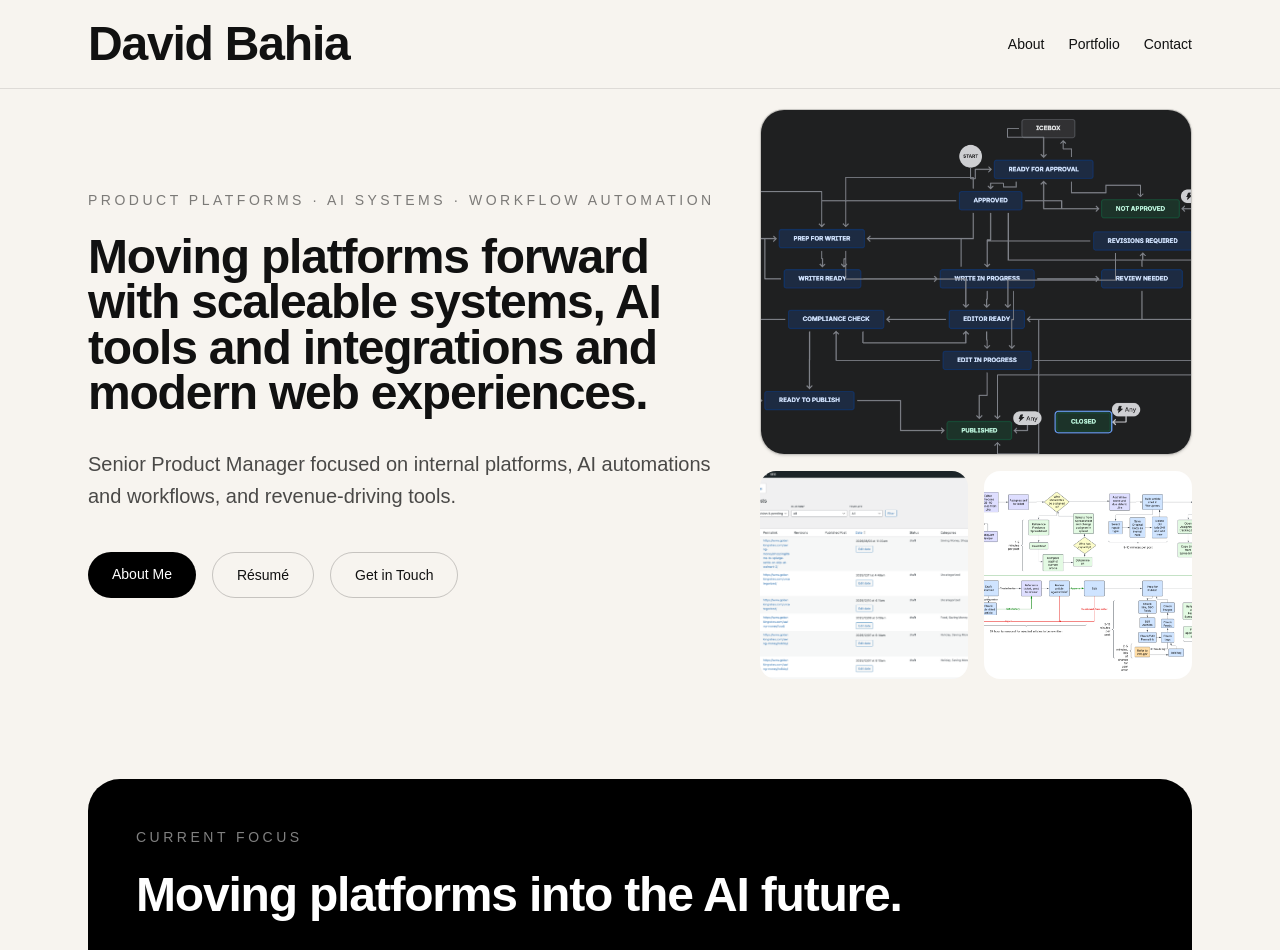
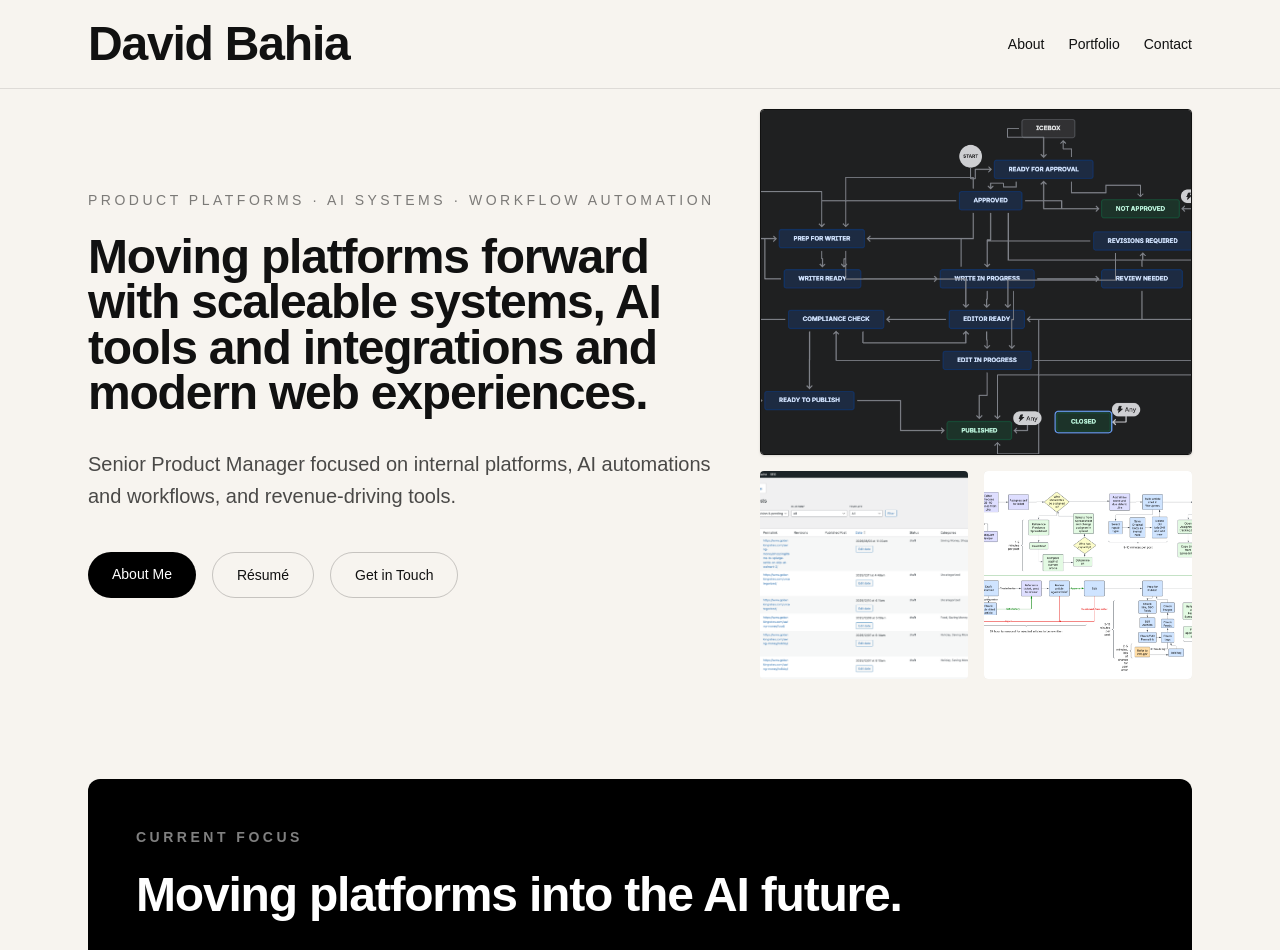
Before and after one commit to bahia-projects/david-portfolio, a Next.js app: page / in a window 1280 px wide. Shown: the top 950 px of the page. Built offline with nearby package versions, Linux system fonts and the light colour scheme; no server answers.

Commit message:
more homepage updates

```diff
--- a/app/page.tsx
+++ b/app/page.tsx
@@ -79,7 +79,7 @@ export default function Home() {
         </div>
 
         <div className="grid gap-4">
-  <div className="aspect-[5/4] overflow-hidden rounded-3xl border border-black/10 bg-black/10 shadow-sm">
+  <div className="aspect-[5/4] overflow-hidden rounded-sm border bg-black/10 shadow-sm">
             <ImageLightbox
               src="/images/hero.jpg"
               alt="Portfolio hero image"
@@ -87,14 +87,14 @@ export default function Home() {
   </div>
 
   <div className="grid grid-cols-2 gap-4">
-    <div className="aspect-square overflow-hidden rounded-2xl bg-black/10">
+    <div className="aspect-square overflow-hidden rounded-sm bg-black/10">
               <ImageLightbox
                 src="/images/work-1.jpg"
                 alt="Portfolio image"
               />
     </div>
 
-    <div className="aspect-square overflow-hidden rounded-2xl bg-black/10">
+    <div className="aspect-square overflow-hidden rounded-sm bg-black/10">
               <ImageLightbox
                 src="/images/workflow-2.jpg"
                 alt="Portfolio image"
@@ -105,8 +105,8 @@ export default function Home() {
       </section>
 
       <section className="mx-auto max-w-6xl px-6 py-20">
-        <div className="rounded-[2rem] bg-black p-8 text-white md:p-12">
-          <p className="text-sm uppercase tracking-[0.25em] text-white/50">
+        <div className="rounded-xl bg-black p-8 text-white md:p-12">
+          <p className="text-sm font-bold uppercase tracking-[0.25em] text-white/50">
             Current focus
           </p>
 
```
